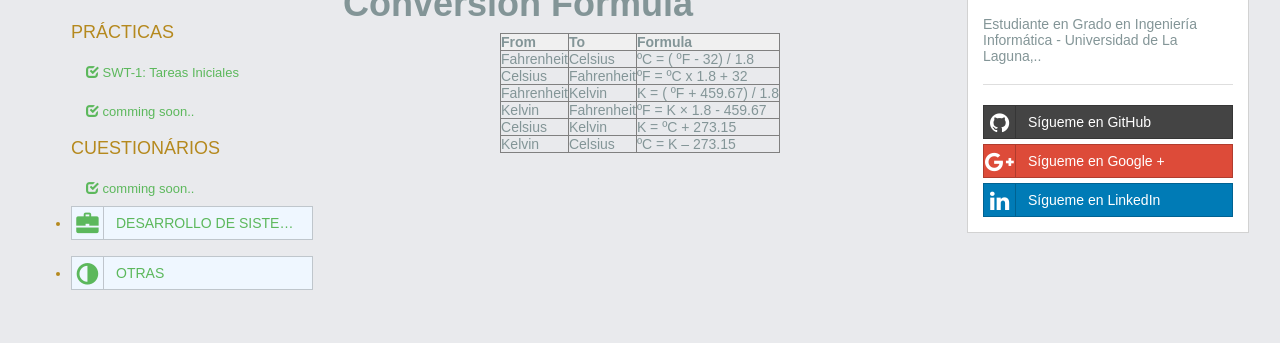
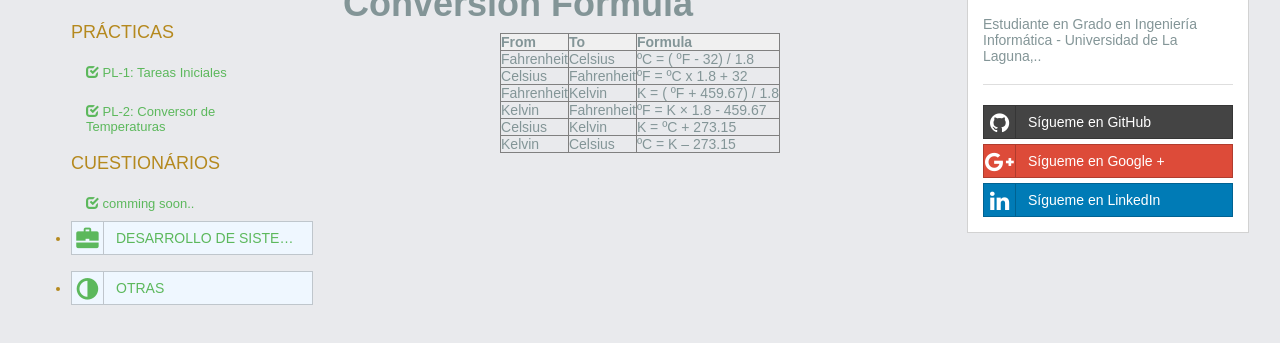
Before and after one commit to alu4543/PL-2, a plain HTML site: page index.html in a window 1280 px wide. Both pictures are taken after a click on the link "PROCESADORES DE LENGUAJES". Shown: the part 261-604 px from the top of the page. Drawn offline with nearby package versions, Linux system fonts and the light colour scheme.

Commit message:
Publicar pagina y enlazar en la pagina web del alumno #4
Publicar pagina y enlazar en la pagina web del alumno #4

```diff
--- a/index.html
+++ b/index.html
@@ -141,8 +141,8 @@
 
 																			<h4>PRÁCTICAS</h4>
 
-																			<li><a href="http://alu4543.github.io/tareas-iniciales-alu4543"><i class="glyphicon glyphicon-check"></i> SWT-1: Tareas Iniciales</a></li>
-																			<li><a href="#"><i class="glyphicon glyphicon-check"></i> comming soon..</a></li>
+																			<li><a href="http://alu4543.github.io/tareas-iniciales-alu4543"><i class="glyphicon glyphicon-check"></i> PL-1: Tareas Iniciales</a></li>
+																			<li><a href="http://alu4543.github.io/PL-2"><i class="glyphicon glyphicon-check"></i> PL-2: Conversor de Temperaturas</a></li>
 
 																			<h4>CUESTIONÁRIOS</h4>
 
@@ -160,7 +160,7 @@
 
 																			<h4>PRÁCTICAS</h4>
 
-																			<li><a href="http://alu4543.github.io/tareas-iniciales-mateam/"><i class="glyphicon glyphicon-check"></i> SWT-1: Tareas Iniciales</a></li>
+																			<li><a href="http://alu4543.github.io/tareas-iniciales-mateam/"><i class="glyphicon glyphicon-check"></i> DSI-1: Tareas Iniciales</a></li>
 																			<li><a href="#"><i class="glyphicon glyphicon-check"></i> comming soon..</a></li>
 
 																			<h4>CUESTIONÁRIOS</h4>
```
